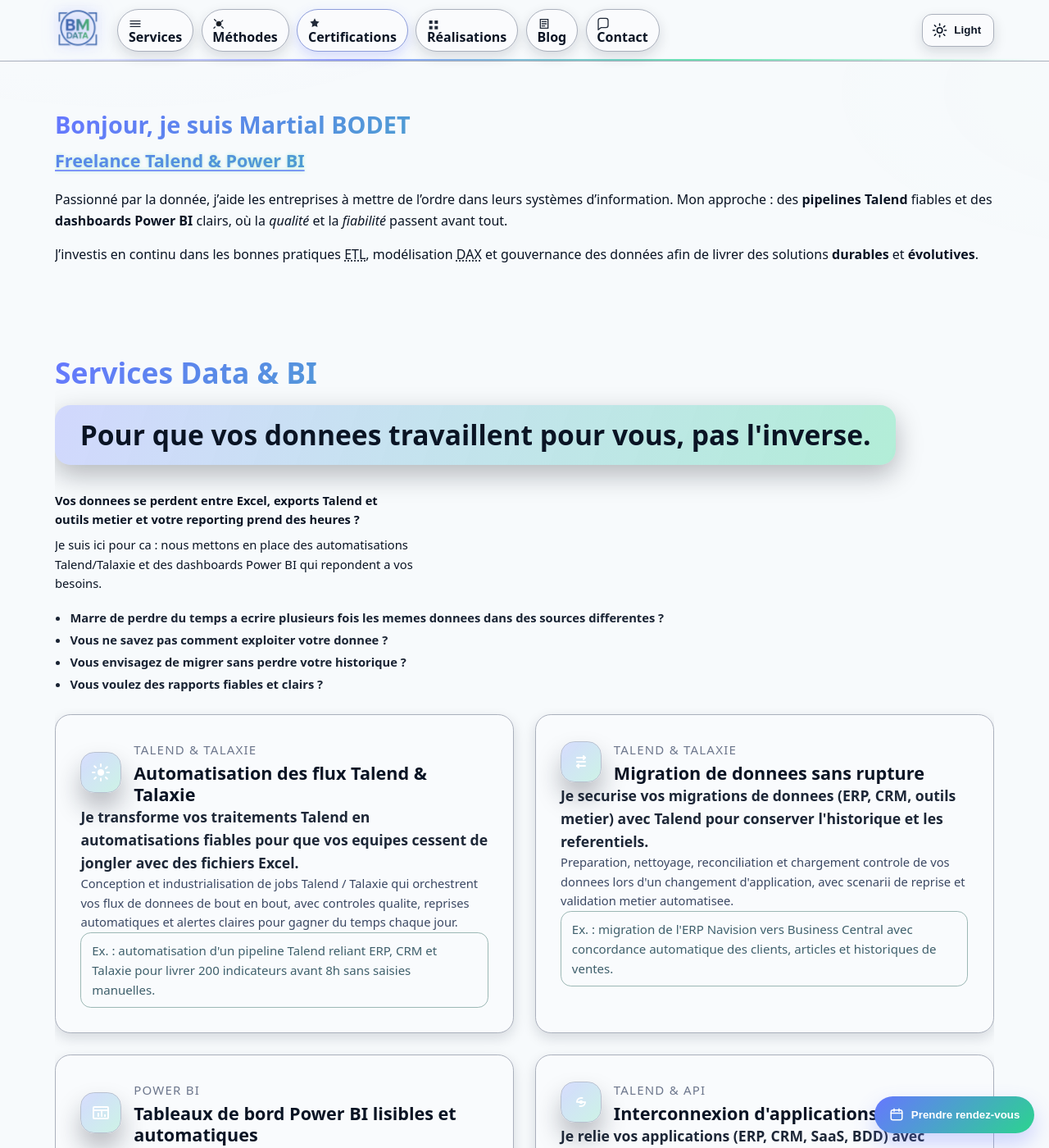
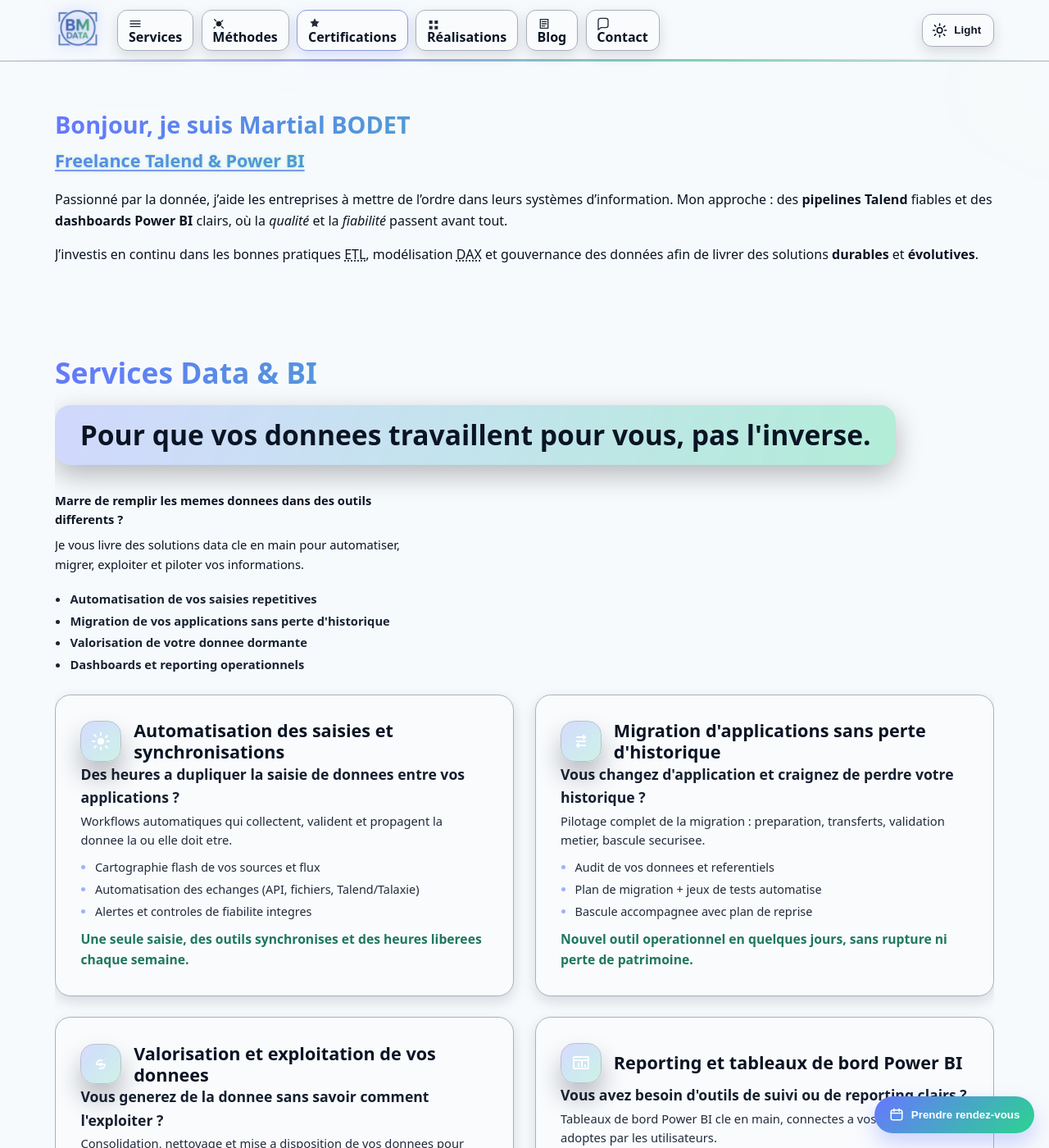
Before and after one commit to mbodetdata/mbodetdata.github.io, a Jekyll site: the page built from index.md, in a window 1280 px wide and 1400 px high. Shown: the whole window at 82% size. Built offline with Jekyll 4.4.1, drawn with Linux system fonts in a browser that asks for light colours; some of the changed text lies outside the part shown.

Commit message:
Services

```diff
--- a/_data/services.json
+++ b/_data/services.json
@@ -1,101 +1,85 @@
 {
-    "section":  {
-                    "title":  "Services Data \u0026 BI",
-                    "hook":  "Pour que vos donnees travaillent pour vous, pas l\u0027inverse.",
-                    "intro":  [
-                                  "Vos donnees se perdent entre Excel, exports Talend et outils metier et votre reporting prend des heures ?",
-                                  "Je suis ici pour ca : nous mettons en place des automatisations Talend/Talaxie et des dashboards Power BI qui repondent a vos besoins."
+  "section": {
+    "title": "Services Data & BI",
+    "hook": "Pour que vos donnees travaillent pour vous, pas l'inverse.",
+    "intro": [
+      "Marre de remplir les memes donnees dans des outils differents ?",
+      "Je vous livre des solutions data cle en main pour automatiser, migrer, exploiter et piloter vos informations."
     ],
-                    "bullets":  [
-                                    "Marre de perdre du temps a ecrire plusieurs fois les memes donnees dans des sources differentes ?",
-                                    "Vous ne savez pas comment exploiter votre donnee ?",
-                                    "Vous envisagez de migrer sans perdre votre historique ?",
-                                    "Vous voulez des rapports fiables et clairs ?"
+    "bullets": [
+      "Automatisation de vos saisies repetitives",
+      "Migration de vos applications sans perte d'historique",
+      "Valorisation de votre donnee dormante",
+      "Dashboards et reporting operationnels"
     ]
   },
-    "cards":  [
+  "cards": [
     {
-                      "id":  "orchestration-talend",
-                      "category":  "Talend \u0026 Talaxie",
-                      "title":  "Automatisation des flux Talend \u0026 Talaxie",
-                      "tagline":  "Je transforme vos traitements Talend en automatisations fiables pour que vos equipes cessent de jongler avec des fichiers Excel.",
-                      "description":  "Conception et industrialisation de jobs Talend / Talaxie qui orchestrent vos flux de donnees de bout en bout, avec controles qualite, reprises automatiques et alertes claires pour gagner du temps chaque jour.",
-                      "example":  "Ex. : automatisation d\u0027un pipeline Talend reliant ERP, CRM et Talaxie pour livrer 200 indicateurs avant 8h sans saisies manuelles.",
-                      "keywords":  [
-                                       "Talend",
-                                       "Talaxie",
-                                       "ETL",
-                                       "automatisation",
-                                       "flux de donnees",
-                                       "integration de donnees"
+      "id": "solution-automatisation",
+      "title": "Automatisation des saisies et synchronisations",
+      "problem": "Des heures a dupliquer la saisie de donnees entre vos applications ?",
+      "promise": "Workflows automatiques qui collectent, valident et propagent la donnee la ou elle doit etre.",
+      "deliverables": [
+        "Cartographie flash de vos sources et flux",
+        "Automatisation des echanges (API, fichiers, Talend/Talaxie)",
+        "Alertes et controles de fiabilite integres"
       ],
-                      "link":  "/services-talend-talaxie/",
-                      "icon":  "automation"
+      "result": "Une seule saisie, des outils synchronises et des heures liberees chaque semaine.",
+      "link": "/services-talend-talaxie/",
+      "icon": "automation"
     },
     {
-                      "id":  "migration-donnees-talend",
-                      "category":  "Talend \u0026 Talaxie",
-                      "title":  "Migration de donnees sans rupture",
-                      "tagline":  "Je securise vos migrations de donnees (ERP, CRM, outils metier) avec Talend pour conserver l\u0027historique et les referentiels.",
-                      "description":  "Preparation, nettoyage, reconciliation et chargement controle de vos donnees lors d\u0027un changement d\u0027application, avec scenarii de reprise et validation metier automatisee.",
-                      "example":  "Ex. : migration de l\u0027ERP Navision vers Business Central avec concordance automatique des clients, articles et historiques de ventes.",
-                      "keywords":  [
-                                       "migration de donnees",
-                                       "Talend",
-                                       "Talaxie",
-                                       "ERP",
-                                       "flux de donnees",
-                                       "modernisation"
+      "id": "solution-migration",
+      "title": "Migration d'applications sans perte d'historique",
+      "problem": "Vous changez d'application et craignez de perdre votre historique ?",
+      "promise": "Pilotage complet de la migration : preparation, transferts, validation metier, bascule securisee.",
+      "deliverables": [
+        "Audit de vos donnees et referentiels",
+        "Plan de migration + jeux de tests automatise",
+        "Bascule accompagnee avec plan de reprise"
       ],
-                      "icon":  "migration",
-                      "link":  "/services-talend-talaxie/"
+      "result": "Nouvel outil operationnel en quelques jours, sans rupture ni perte de patrimoine.",
+      "link": "/services-talend-talaxie/",
+      "icon": "migration"
     },
     {
-                      "id":  "dashboards-powerbi",
-                      "category":  "Power BI",
-                      "title":  "Tableaux de bord Power BI lisibles et automatiques",
-                      "tagline":  "Je transforme vos donnees en KPI actionnables dans Power BI pour piloter sans ressaisir dans Excel.",
-                      "description":  "Modeles de donnees robustes, mesures DAX rapides et mise en scene adaptee a vos metiers pour fiabiliser vos decisions et gagner du temps chaque semaine.",
-                      "example":  "Ex. : cockpit financier Power BI connecte a l\u0027ERP et a l\u0027outil RH avec alertes sur les marges et la tresorerie.",
-                      "keywords":  [
-                                       "Power BI",
-                                       "tableaux de bord",
-                                       "KPI",
-                                       "reporting decisionnel",
-                                       "visualisation de donnees",
-                                       "automatisation"
+      "id": "solution-exploitation",
+      "title": "Valorisation et exploitation de vos donnees",
+      "problem": "Vous generez de la donnee sans savoir comment l'exploiter ?",
+      "promise": "Consolidation, nettoyage et mise a disposition de vos donnees pour decisions rapides.",
+      "deliverables": [
+        "Inventaire des sources (ERP, CRM, SaaS)",
+        "Modelisation et gouvernance pragmatique",
+        "Cas d'usage priorises avec vos equipes"
       ],
-                      "icon":  "dashboard",
-                      "link":  "/services-powerbi/"
+      "result": "Une donnee fiable, accessible et exploitable par les metiers.",
+      "link": "/services-talend-talaxie/",
+      "icon": "integration"
     },
     {
-                      "id":  "interconnexion-applications",
-                      "category":  "Talend \u0026 API",
-                      "title":  "Interconnexion d\u0027applications et API",
-                      "tagline":  "Je relie vos applications (ERP, CRM, SaaS, BDD) avec Talend et des API pour que l\u0027information circule automatiquement.",
-                      "description":  "Conception d\u0027API, orchestration de connecteurs Talend, synchronisation en temps reel ou batch pour supprimer les doubles saisies et disposer d\u0027une donnee unique.",
-                      "example":  "Ex. : synchronisation quotidienne entre un ERP industriel, un CRM commercial et un outil de support via API et flux Talend.",
-                      "keywords":  [
-                                       "Talend",
-                                       "API",
-                                       "interconnexion",
-                                       "integration",
-                                       "flux de donnees",
-                                       "automatisation"
+      "id": "solution-reporting",
+      "title": "Reporting et tableaux de bord Power BI",
+      "problem": "Vous avez besoin d'outils de suivi ou de reporting clairs ?",
+      "promise": "Tableaux de bord Power BI cle en main, connectes a vos donnees et adoptes par les utilisateurs.",
+      "deliverables": [
+        "Atelier indicateurs + maquette rapide",
+        "Modeles de donnees optimises et mesures DAX",
+        "Livraison, formation et passage en production"
       ],
-                      "icon":  "integration",
-                      "link":  "/services-talend-talaxie/"
+      "result": "Vos KPI en un clin d'oeil, mis a jour automatiquement et partages en toute securite.",
+      "link": "/services-powerbi/",
+      "icon": "dashboard"
     }
   ],
-    "schema":  {
-                   "@context":  "https://schema.org",
-                   "@type":  "Service",
-                   "serviceType":  "Data Integration \u0026 Business Intelligence",
-                   "provider":  {
-                                    "@type":  "Person",
-                                    "name":  "BM Data"
+  "schema": {
+    "@context": "https://schema.org",
+    "@type": "Service",
+    "serviceType": "Data Integration and Business Intelligence",
+    "provider": {
+      "@type": "Person",
+      "name": "BM Data"
     },
-                   "areaServed":  "France",
-                   "brand":  "Talend / Power BI"
+    "areaServed": "France",
+    "brand": "BM Data Solutions"
   }
 }
--- a/_includes/services.html
+++ b/_includes/services.html
@@ -92,16 +92,22 @@
           </div>
         </header>
 
-        {% if service.tagline %}
-          <p class="svc-tagline">{{ service.tagline }}</p>
+        {% if service.problem %}
+          <p class="svc-problem">{{ service.problem }}</p>
         {% endif %}
-        {% if service.description %}
-          <p class="svc-desc" itemprop="description">{{ service.description }}</p>
+        {% if service.promise %}
+          <p class="svc-promise" itemprop="description">{{ service.promise }}</p>
         {% endif %}
-        {% if service.example %}
-          <p class="svc-example">{{ service.example }}</p>
+        {% if service.deliverables %}
+          <ul class="svc-deliverables">
+            {% for deliverable in service.deliverables %}
+              <li>{{ deliverable }}</li>
+            {% endfor %}
+          </ul>
         {% endif %}
-
+        {% if service.result %}
+          <p class="svc-result">{{ service.result }}</p>
+        {% endif %}
         {% assign svc_link = service.link | default: '/services-talend-talaxie/' %}
         <a class="svc-stretched"
            href="{{ svc_link | relative_url }}"
@@ -117,8 +123,8 @@
 
   <div class="services-cta-grid">
     <article class="card service-cta service-cta--combo" aria-labelledby="services-cta-combo" data-anim="fade-up">
-      <h3 id="services-cta-combo">Talend &amp; Power BI pour une donnee utile</h3>
-      <p>Discutons d'automatisation, de migration et de reporting pour que vos equipes disposent d'une donnee fiable chaque jour.</p>
+      <h3 id="services-cta-combo">Trouver la solution data qu'il vous faut</h3>
+      <p>Parlons automatisation, migration, exploitation ou reporting pour aligner la solution cle en main sur votre besoin.</p>
       <div class="service-cta__actions">
         <a class="btn btn--primary"
            href="{{ '/services-talend-talaxie/' | relative_url }}"
--- a/assets/styles.css
+++ b/assets/styles.css
@@ -213,7 +213,6 @@
 
 .nav-desktop{ display:none; flex:1 1 auto; min-width:0; }
 .nav-inline{ display:flex; align-items:center; gap:.6rem; white-space:nowrap; list-style:none; margin:0; padding:0 .5rem; }
-.nav-inline .chip{position:relative;display:inline-flex;align-items:center;gap:.4rem;padding:.55rem .8rem;border:1px solid var(--border);border-radius:999px;background:var(--surface-1);text-decoration:none;font-weight:700;}
 .nav-inline .chip::after{content:"";position:absolute;left:12px;right:12px;bottom:6px;height:2px;background:linear-gradient(90deg, transparent, var(--brand), transparent);transform:scaleX(0);transform-origin:50% 50%;transition:transform .2s ease;}
 .nav-inline .chip:hover::after{transform:scaleX(1);}
 .nav-inline .chip.is-active{border-color:color-mix(in oklab, var(--border), var(--brand) 40%);box-shadow:0 6px 16px color-mix(in oklab, var(--brand) 24%, transparent);}
@@ -451,25 +450,33 @@
   line-height:1.2;
   color:var(--fg);
 }
-.svc-tagline{
+.svc-problem{
   margin:0;
   font-size:var(--step-0);
-  font-weight:600;
-  color:color-mix(in oklab, var(--fg) 90%, #fff 10%);
-}
-.svc-desc{
-  margin:0;
-  color:var(--muted);
+  font-weight:700;
+  color:color-mix(in oklab, var(--fg) 94%, #fff 6%);
+}
+.svc-promise{
+  margin:.2rem 0 0;
+  color:color-mix(in oklab, var(--fg) 88%, #fff 12%);
   font-size:var(--step--1);
 }
-.svc-example{
-  margin:0;
-  font-size:calc(var(--step--1) + .02rem);
-  color:color-mix(in oklab, var(--muted) 82%, var(--brand-2) 18%);
-  background: color-mix(in oklab, var(--surface-1) 92%, transparent);
-  border:1px solid color-mix(in oklab, var(--border), var(--brand-2) 18%);
-  padding:.55rem .8rem;
-  border-radius:.8rem;
+.svc-deliverables{
+  margin:.6rem 0 0;
+  padding-left:1.1rem;
+  display:grid;
+  gap:.25rem;
+  color:color-mix(in oklab, var(--fg) 88%, #fff 12%);
+  font-size:calc(var(--step--1) - .02rem);
+}
+.svc-deliverables li::marker{
+  color: color-mix(in oklab, var(--brand) 60%, #fff 40%);
+}
+.svc-result{
+  margin:.6rem 0 0;
+  font-size:calc(var(--step--1) + .06rem);
+  font-weight:700;
+  color:color-mix(in oklab, var(--brand-2) 55%, var(--fg) 45%);
 }
 .svc-stretched{
   position:absolute;
@@ -1005,7 +1012,6 @@
 .footer-grid{ display:grid; gap:1.1rem 1.5rem; align-items:start; grid-template-columns: 1.2fr 1fr 1fr 1fr; }
 @media (max-width: 899px){ .footer-grid{ grid-template-columns:1fr; } }
 .footer-brand .brand{ display:flex; align-items:center; gap:.8rem; text-decoration:none; }
-.footer-logo{ width:56px; height:56px; border-radius:.8rem; border:1px solid var(--border); background:var(--surface-1); box-shadow: var(--shadow-sm); }
 .footer-title{ font-size: clamp(1.05rem, 1vw, 1.2rem); }
 .footer-col-title{ margin:.2rem 0 .5rem; font-size: var(--step-0); color: var(--fg);
   display:inline-block; font-weight:800; }
@@ -1159,7 +1165,6 @@
   opacity:.7; transition: background .35s ease, opacity .25s ease;
 }
 .site-header.is-scrolled{ -webkit-backdrop-filter:saturate(1.06) blur(14px); backdrop-filter:saturate(1.06) blur(14px); box-shadow:0 10px 30px rgba(0,0,0,.28); }
-.nav-inline .chip{ position:relative; display:inline-flex; align-items:center; gap:.4rem; padding:.55rem .8rem; border:1px solid var(--border); border-radius:999px; background:var(--surface-1); text-decoration:none; font-weight:700; }
 .nav-inline .chip::after{ content:""; position:absolute; left:12px; right:12px; bottom:6px; height:2px; background:linear-gradient(90deg, transparent, var(--brand), transparent); transform:scaleX(0); transform-origin:50% 50%; transition:transform .2s ease; }
 .nav-inline .chip:hover::after{ transform:scaleX(1); }
 .nav-inline .chip.is-active{ border-color: color-mix(in oklab, var(--border), var(--brand) 40%); box-shadow: 0 6px 16px color-mix(in oklab, var(--brand) 24%, transparent); }
```
Lines whose indentation alone changed are shown as unchanged.
